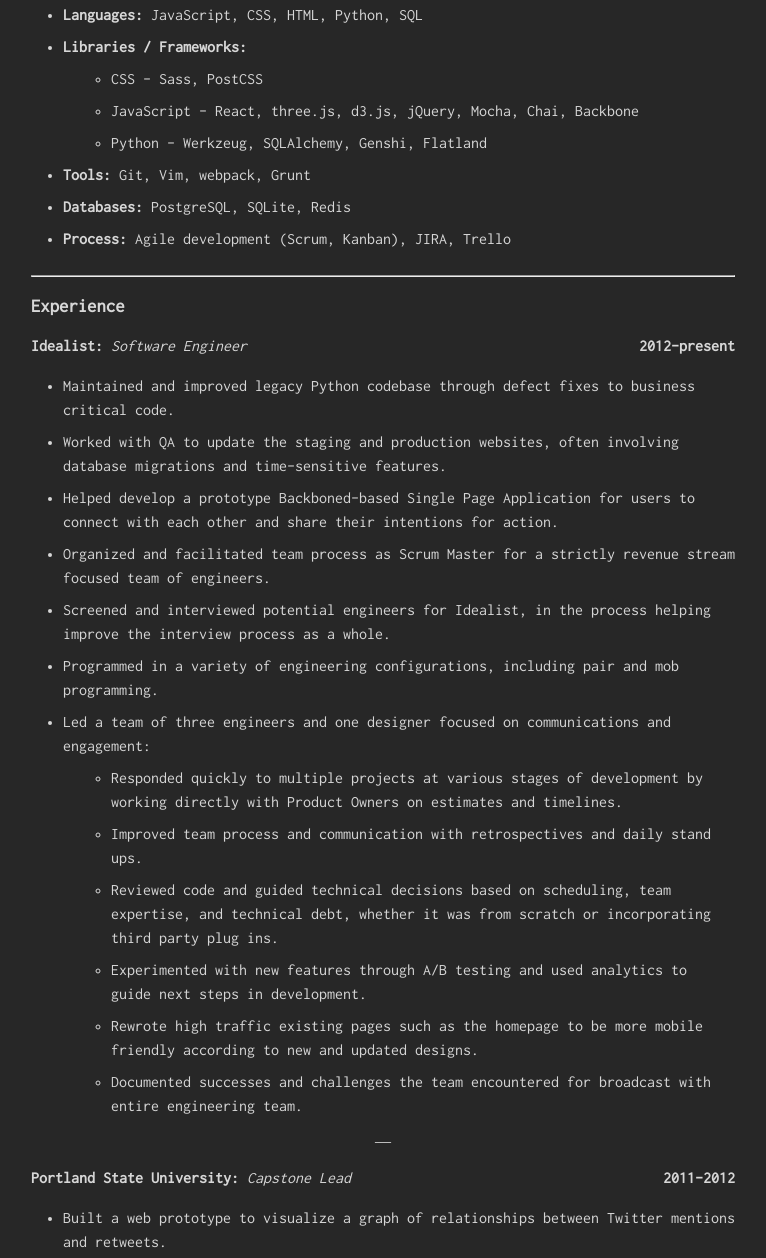
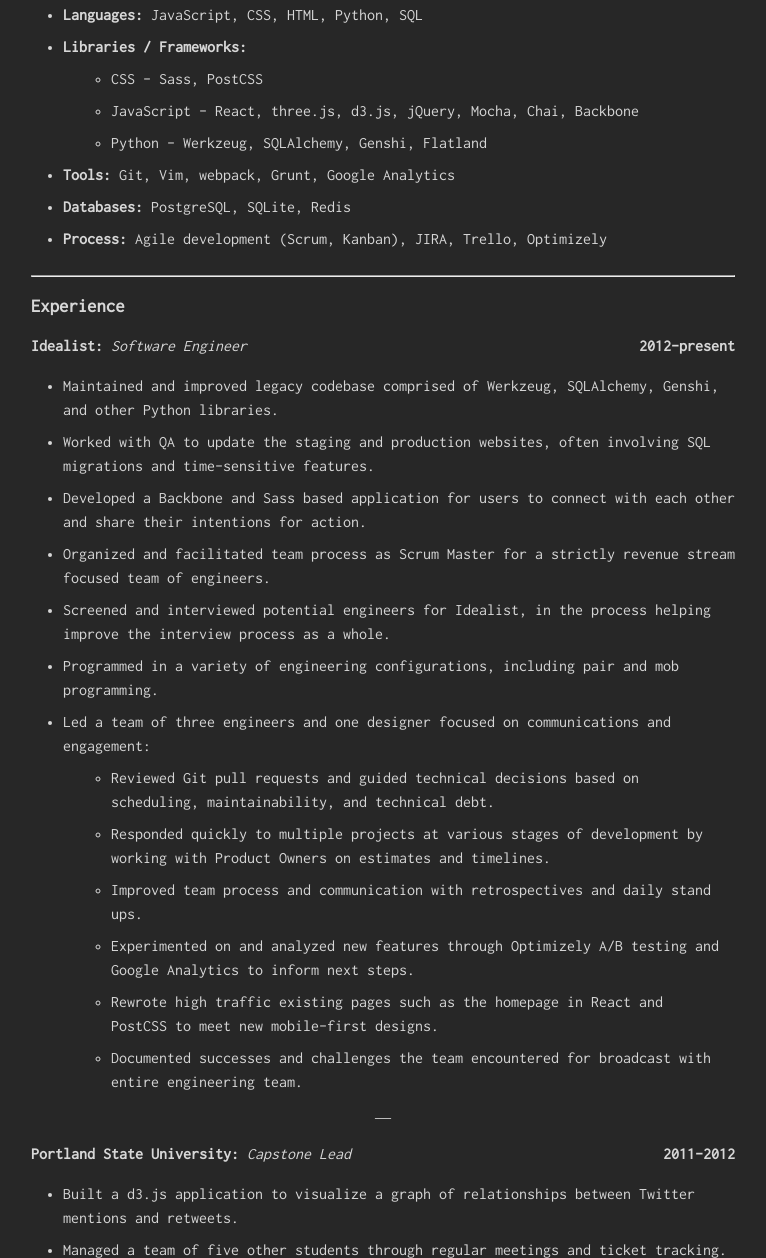
Before and after one commit to dzhurley/resume, a website: page index.html in a window 1280 px wide. Shown: the part 163-1421 px from the top of the page, without its empty margins (257-1023 px from the left). Drawn offline with Linux system fonts and the light colour scheme.

Commit message:
add more buzzwords

```diff
--- a/index.html
+++ b/index.html
@@ -19,33 +19,33 @@
 <li>Python - Werkzeug, SQLAlchemy, Genshi, Flatland</li>
 </ul>
 </li>
-<li><strong>Tools:</strong> Git, Vim, webpack, Grunt</li>
+<li><strong>Tools:</strong> Git, Vim, webpack, Grunt, Google Analytics</li>
 <li><strong>Databases:</strong> PostgreSQL, SQLite, Redis</li>
-<li><strong>Process:</strong> Agile development (Scrum, Kanban), JIRA, Trello</li>
+<li><strong>Process:</strong> Agile development (Scrum, Kanban), JIRA, Trello, Optimizely</li>
 </ul>
 <hr>
 <h3 id="experience">Experience</h3>
 <p><strong>Idealist:</strong> <em>Software Engineer</em>  <strong>2012-present</strong></p>
 <ul>
-<li>Maintained and improved legacy Python codebase through defect fixes to business critical code.</li>
-<li>Worked with QA to update the staging and production websites, often involving database migrations and time-sensitive features.</li>
-<li>Helped develop a prototype Backboned-based Single Page Application for users to connect with each other and share their intentions for action.</li>
+<li>Maintained and improved legacy codebase comprised of Werkzeug, SQLAlchemy, Genshi, and other Python libraries.</li>
+<li>Worked with QA to update the staging and production websites, often involving SQL migrations and time-sensitive features.</li>
+<li>Developed a Backbone and Sass based application for users to connect with each other and share their intentions for action.</li>
 <li>Organized and facilitated team process as Scrum Master for a strictly revenue stream focused team of engineers.</li>
 <li>Screened and interviewed potential engineers for Idealist, in the process helping improve the interview process as a whole.</li>
 <li>Programmed in a variety of engineering configurations, including pair and mob programming.</li>
 <li>Led a team of three engineers and one designer focused on communications and engagement:<ul>
-<li>Responded quickly to multiple projects at various stages of development by working directly with Product Owners on estimates and timelines.</li>
+<li>Reviewed Git pull requests and guided technical decisions based on scheduling, maintainability, and technical debt.</li>
+<li>Responded quickly to multiple projects at various stages of development by working with Product Owners on estimates and timelines.</li>
 <li>Improved team process and communication with retrospectives and daily stand ups.</li>
-<li>Reviewed code and guided technical decisions based on scheduling, team expertise, and technical debt, whether it was from scratch or incorporating third party plug ins.</li>
-<li>Experimented with new features through A/B testing and used analytics to guide next steps in development.</li>
-<li>Rewrote high traffic existing pages such as the homepage to be more mobile friendly according to new and updated designs.</li>
+<li>Experimented on and analyzed new features through Optimizely A/B testing and Google Analytics to inform next steps.</li>
+<li>Rewrote high traffic existing pages such as the homepage in React and PostCSS to meet new mobile-first designs.</li>
 <li>Documented successes and challenges the team encountered for broadcast with entire engineering team.</li>
 </ul>
 </li>
 </ul>
 <p><strong>Portland State University:</strong> <em>Capstone Lead</em>  <strong>2011-2012</strong></p>
 <ul>
-<li>Built a web prototype to visualize a graph of relationships between Twitter mentions and retweets.</li>
+<li>Built a d3.js application to visualize a graph of relationships between Twitter mentions and retweets.</li>
 <li>Managed a team of five other students through regular meetings and ticket tracking.</li>
 <li>Implemented core pieces of user interface for navigating and displaying graph.</li>
 <li>Analyzed performance and memory risks during development.</li>
```
Also changed, not shown: resume.md (+10 -10 lines), 1 other file.
